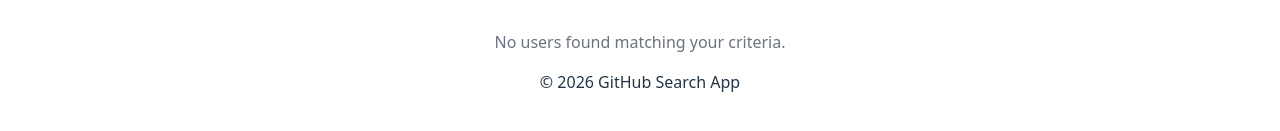
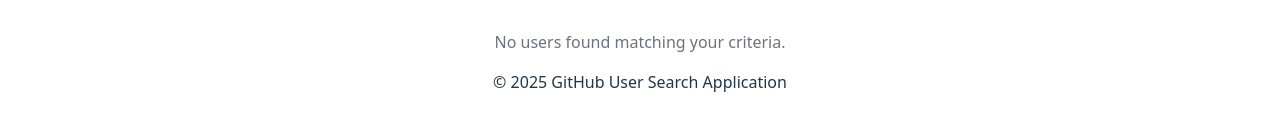
Before and after one commit to BariwuJhunnior/github_user_search, a React app: page / in a window 1280 px wide. Shown: the part 481-612 px from the top of the page. Built offline with nearby package versions, Linux system fonts and the light colour scheme; the HTML template or start-up script is replaced by a standard one.

Commit message:
date variable deleted.

```diff
--- a/src/App.jsx
+++ b/src/App.jsx
@@ -13,8 +13,6 @@ function App() {
   const [currentPage, setCurrentPage] = useState(1);
   const [lastSearchParams, setLastSearchParams] = useState({});
   const [totalCount, setTotalCount] = useState(0);
-
-  const date = new Date().getFullYear();
 
   const handleSearch = async (searchParams, page = 1) => {
     setSearchTerm(searchParams);
@@ -75,7 +73,7 @@ function App() {
       </BrowserRouter>
 
       <footer>
-        <p>&copy; {date} GitHub Search App</p>
+        <p>&copy; 2025 GitHub User Search Application</p>
       </footer>
     </div>
   );
```
